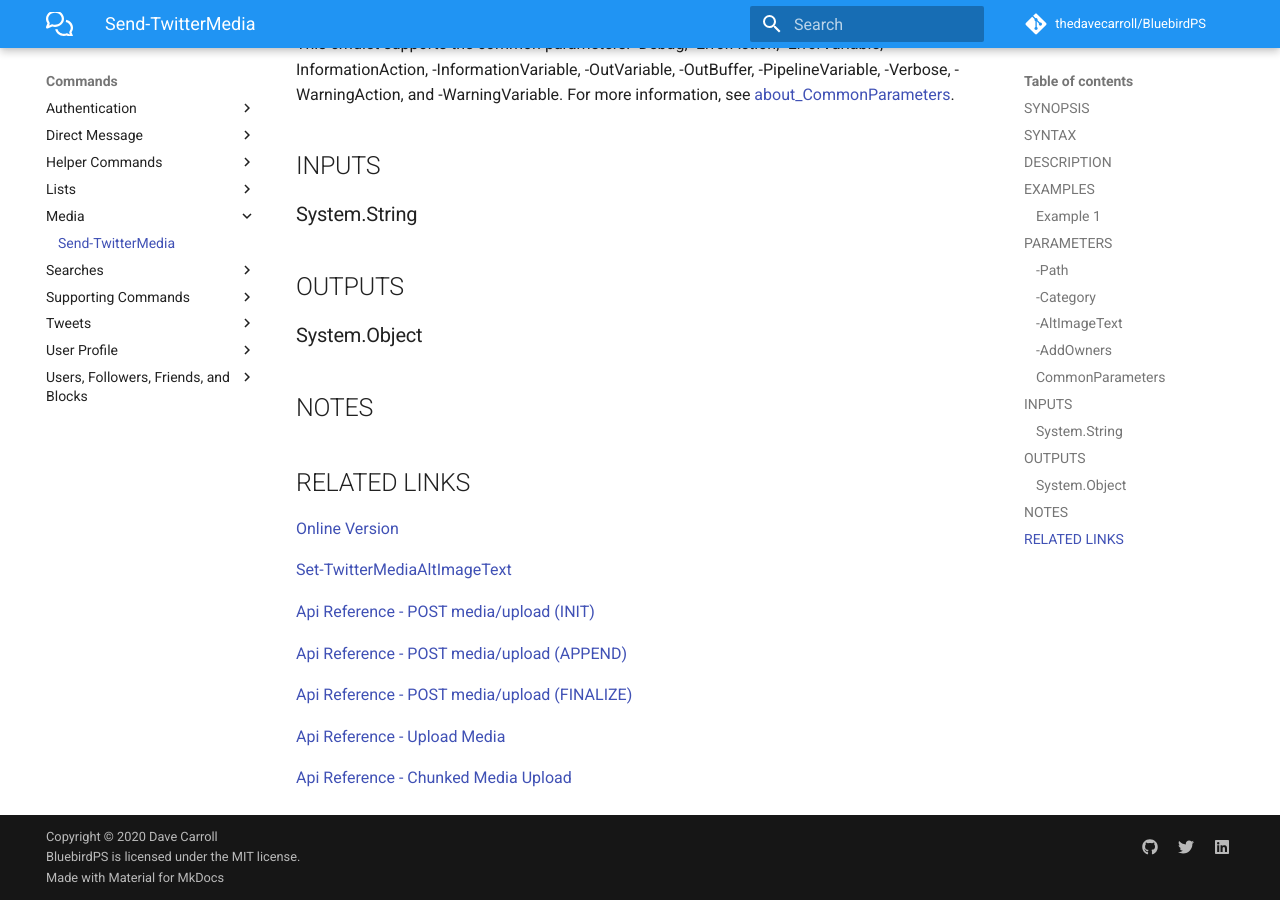
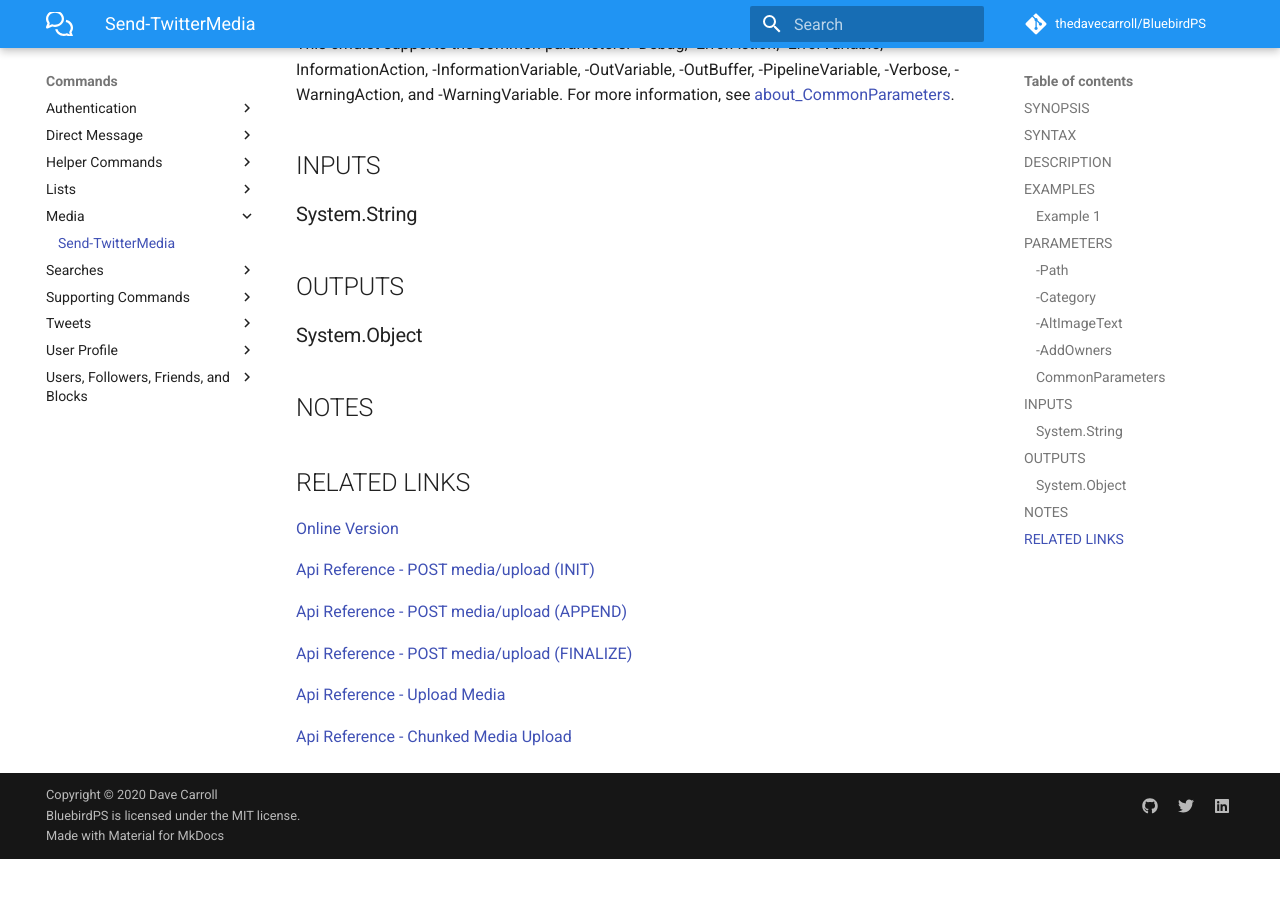
Before and after one commit to thedavecarroll/BluebirdPS, an MkDocs documentation site: the page built from docs/Media/Send-TwitterMedia.md, in a window 1280 px wide and 900 px high, scrolled down 2507 px. Built offline with MkDocs 1.6.1 and Material for MkDocs 9.7.7, drawn with Linux system fonts in a browser that asks for light colours; comment, search, counter and statistics services are not loaded; after the commit the page ends 3366 px from its top, so only the background shows below that.

Commit message:
remove private function link

```diff
--- a/docs/Media/Send-TwitterMedia.md
+++ b/docs/Media/Send-TwitterMedia.md
@@ -136,8 +136,6 @@ This cmdlet supports the common parameters: -Debug, -ErrorAction, -ErrorVariable
 
 [Online Version](https://bluebirdps.anovelidea.org/en/latest/Media/Send-TwitterMedia)
 
-[Set-TwitterMediaAltImageText](https://bluebirdps.anovelidea.org/en/latest/Media/Set-TwitterMediaAltImageText)
-
 [Api Reference - POST media/upload (INIT)](https://developer.twitter.com/en/docs/twitter-api/v1/media/upload-media/api-reference/post-media-upload-init)
 
 [Api Reference - POST media/upload (APPEND)](https://developer.twitter.com/en/docs/twitter-api/v1/media/upload-media/api-reference/post-media-upload-append)
```
